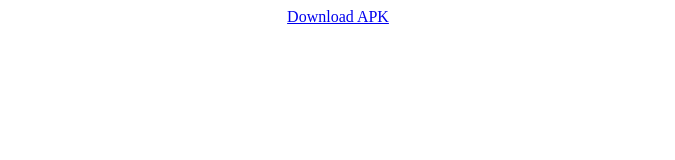
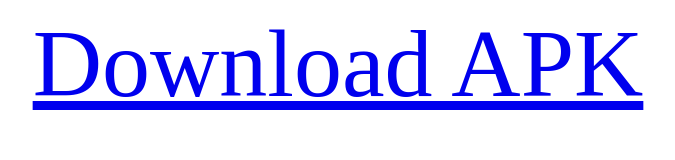
Before and after one commit to kimachen/lingo-static, a plain HTML site: page index.html in a window 1280 px wide. Shown: the whole page, without its empty margins (302-977 px from the left). Drawn offline with Linux system fonts and the light colour scheme.

Commit message:
New version

```diff
--- a/index.html
+++ b/index.html
@@ -5,7 +5,7 @@
 </head>
 <body>
 	<center>
-		<a href="res/lingo_chat.apk">Download APK</a>
+		<a style="font-size: 96px;" href="res/lingo_chat.apk">Download APK</a>
 	</center>
 </body>
 
```
